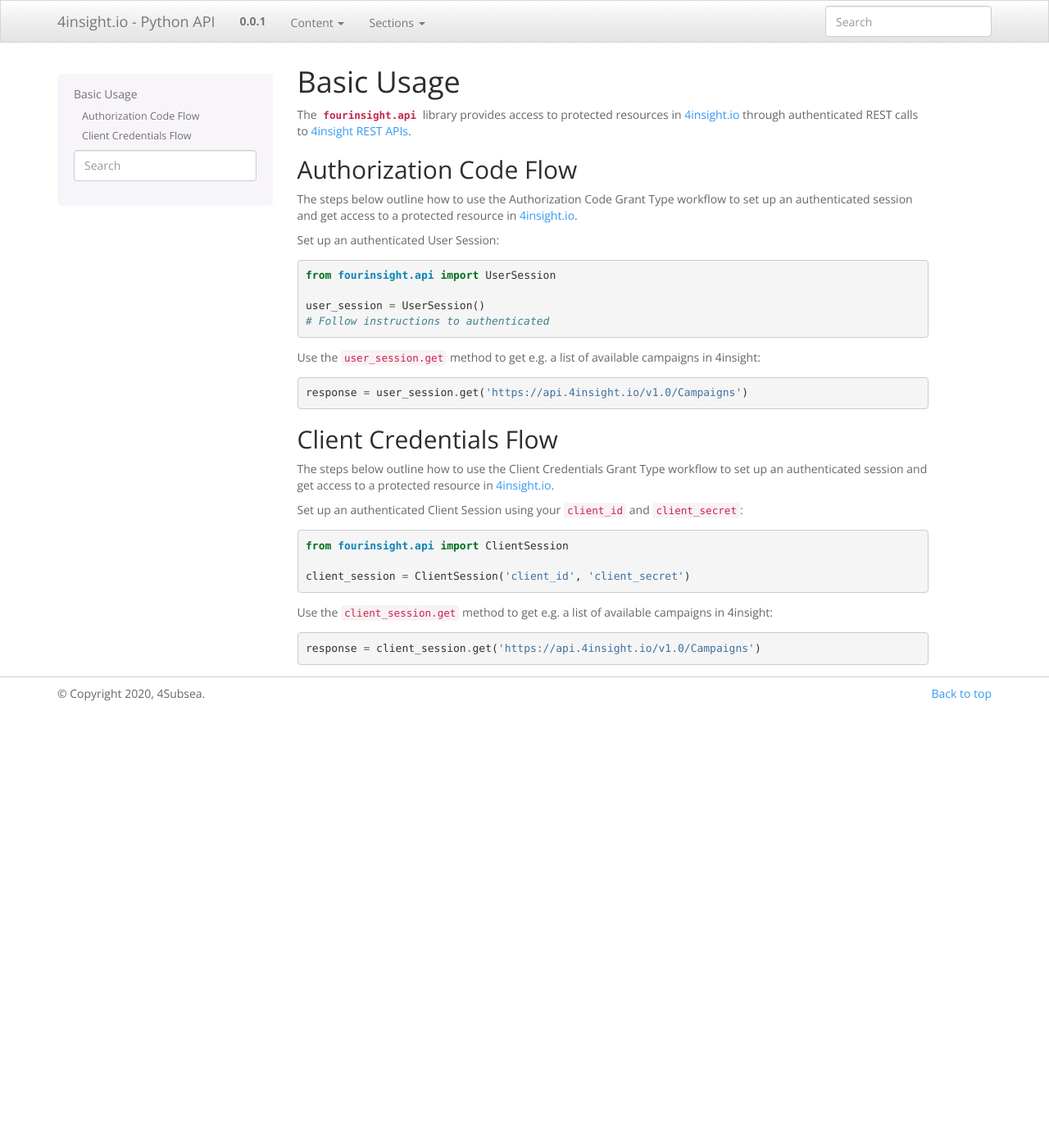
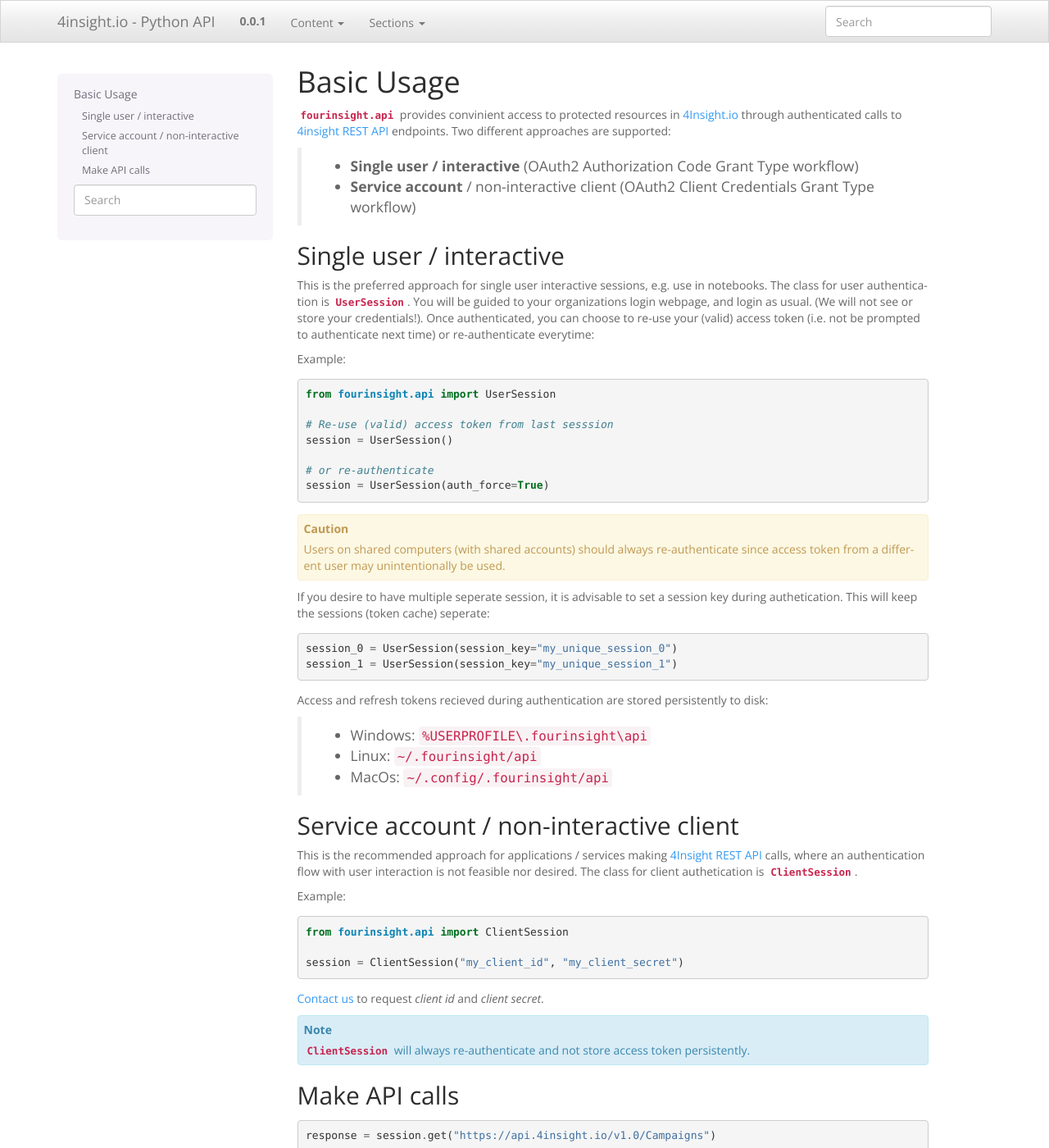
Before and after one commit to 4Subsea/fourinsight-api-python, a Sphinx documentation site: the page built from docs/basic_usage.rst, in a window 1280 px wide and 1400 px high. Shown: the whole window at 82% size. Built offline with Sphinx 7.4.7, drawn with Linux system fonts in a browser that asks for light colours; some of the changed text lies outside the part shown.

Commit message:
docs: update documentation content

```diff
--- a/docs/basic_usage.rst
+++ b/docs/basic_usage.rst
@@ -1,45 +1,73 @@
 Basic Usage
 ###########
 
-The :py:mod:`fourinsight.api` library provides access to protected resources in
-`4insight.io`_ through authenticated REST calls to `4insight REST APIs`_.
+:py:mod:`fourinsight.api` provides convinient access to protected resources in `4Insight.io`_ through authenticated calls to `4insight REST API`_ endpoints. Two different
+approaches are supported:
 
-Authorization Code Flow
------------------------
+	* **Single user / interactive** (OAuth2 Authorization Code Grant Type workflow)
+	* **Service account** / non-interactive client (OAuth2 Client Credentials Grant Type workflow)
 
-The steps below outline how to use the Authorization Code Grant Type workflow to
-set up an authenticated session and get access to a protected resource in `4insight.io`_.
+Single user / interactive
+-------------------------
+This is the preferred approach for single user interactive sessions, e.g. use in notebooks. The class for user authentication is :py:class:`UserSession`.
+You will be guided to your organizations login webpage, and login as usual. (We will not see or store your credentials!).
+Once authenticated, you can choose to re-use your (valid) access token (i.e. not be prompted to authenticate next time) or re-authenticate everytime:
 
-Set up an authenticated User Session::
+Example::
 
     from fourinsight.api import UserSession
 
-    user_session = UserSession()
-    # Follow instructions to authenticated
+    # Re-use (valid) access token from last sesssion
+    session = UserSession()
 
-Use the ``user_session.get`` method to get e.g. a list of available campaigns
-in 4insight::
+    # or re-authenticate
+    session = UserSession(auth_force=True)
 
-    response = user_session.get('https://api.4insight.io/v1.0/Campaigns')
+.. caution::
 
+    Users on shared computers (with shared accounts) should always re-authenticate since access token
+    from a different user may unintentionally be used.
 
-Client Credentials Flow
------------------------
+If you desire to have multiple seperate session, it is advisable to set a session key during authetication.
+This will keep the sessions (token cache) seperate::
 
-The steps below outline how to use the Client Credentials Grant Type workflow to
-set up an authenticated session and get access to a protected resource in `4insight.io`_.
+    session_0 = UserSession(session_key="my_unique_session_0")
+    session_1 = UserSession(session_key="my_unique_session_1")
 
-Set up an authenticated Client Session using your ``client_id`` and ``client_secret``::
+Access and refresh tokens recieved during authentication are stored persistently to disk:
+
+    * Windows: ``%USERPROFILE\.fourinsight\api``
+    * Linux: ``~/.fourinsight/api``
+    * MacOs: ``~/.config/.fourinsight/api``
+
+Service account / non-interactive client
+----------------------------------------
+This is the recommended approach for applications / services making `4Insight REST API`_ calls, where
+an authentication flow with user interaction is not feasible nor desired. The class for client authetication is :py:class:`ClientSession`.
+
+Example::
 
     from fourinsight.api import ClientSession
 
-    client_session = ClientSession('client_id', 'client_secret')
+    session = ClientSession("my_client_id", "my_client_secret")
 
-Use the ``client_session.get`` method to get e.g. a list of available campaigns
-in 4insight::
+:ref:`Contact us <support>` to request *client id* and *client secret*.
 
-    response = client_session.get('https://api.4insight.io/v1.0/Campaigns')
+.. Note::
+
+    :py:class:`ClientSession` will always re-authenticate and not store access token persistently.
 
 
-.. _4insight.io: https://4insight.io
-.. _4insight REST APIs: https://4insight.io/#/developer
+Make API calls
+--------------
+::
+
+    response = session.get("https://api.4insight.io/v1.0/Campaigns")
+
+    # or with relative url
+
+    response = session.get("/v1.0/Campaigns")
+
+
+.. _4Insight.io: https://4insight.io
+.. _4Insight REST API: https://4insight.io/#/developer
```
Also changed, not shown: README.rst (+3 -6 lines), docs/api.rst (+10 -6 lines), docs/logging.rst (+20 -1 lines).
